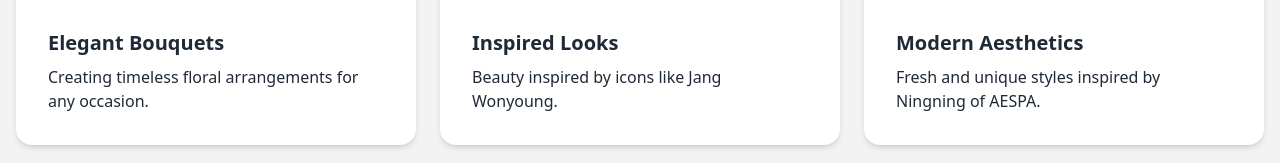
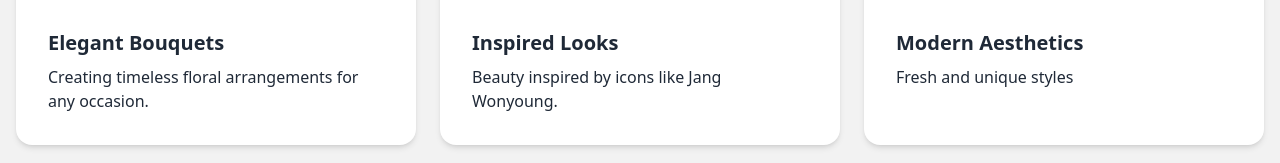
Before and after one commit to Ciyalia/portofolioo.github.io, a plain HTML site: page portfolio.html in a window 1280 px wide. Shown: the part 523-686 px from the top of the page. Drawn offline with nearby package versions, Linux system fonts and the light colour scheme.

Commit message:
Update portfolio.html

```diff
--- a/portfolio.html
+++ b/portfolio.html
@@ -38,7 +38,7 @@
                     <figure><img src="https://i.pinimg.com/474x/40/1e/77/401e7740b355db6493152ce88402d53d.jpg"></figure>
                     <div class="card-body">
                         <h2 class="card-title">Modern Aesthetics</h2>
-                        <p>Fresh and unique styles inspired by Ningning of AESPA.</p>
+                        <p>Fresh and unique styles</p>
                     </div>
                 </div>
                 <!-- Additional portfolio cards -->
```
